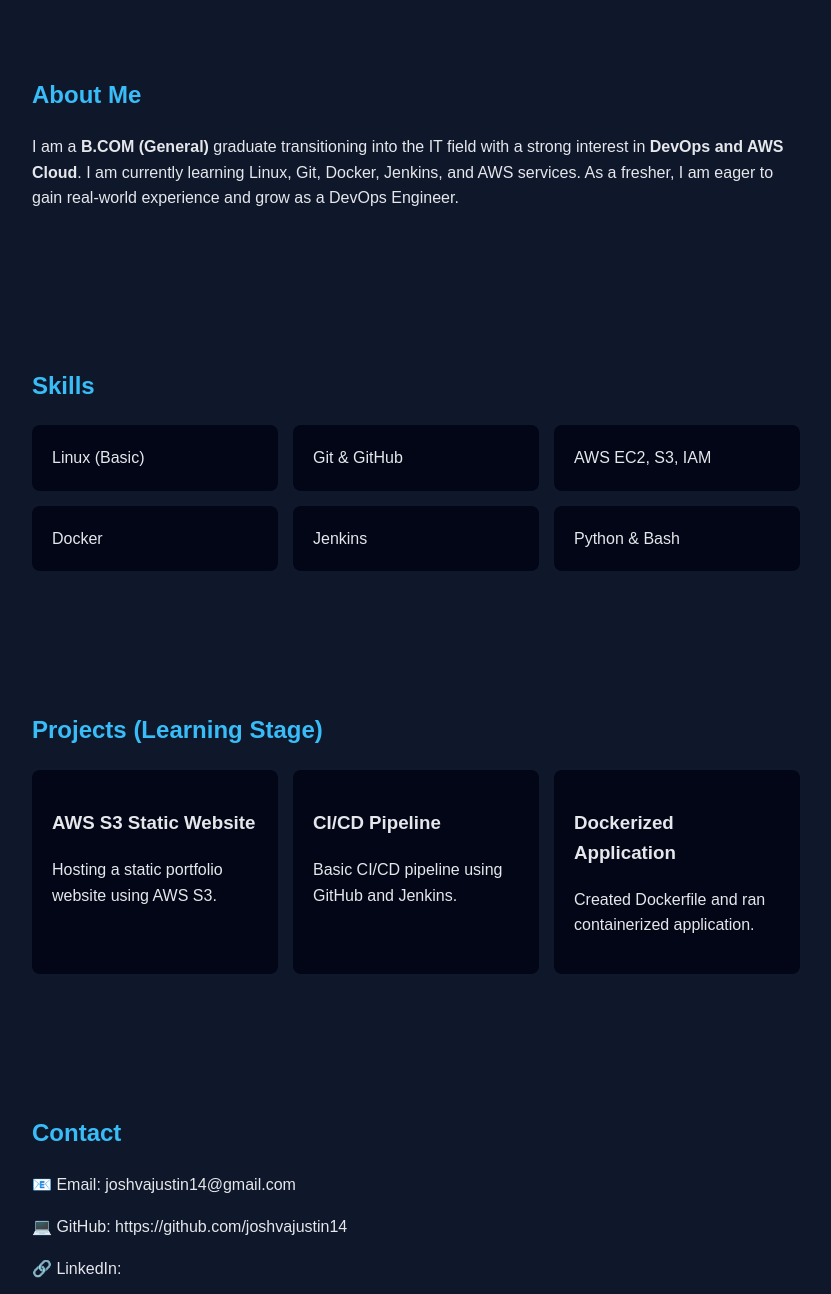
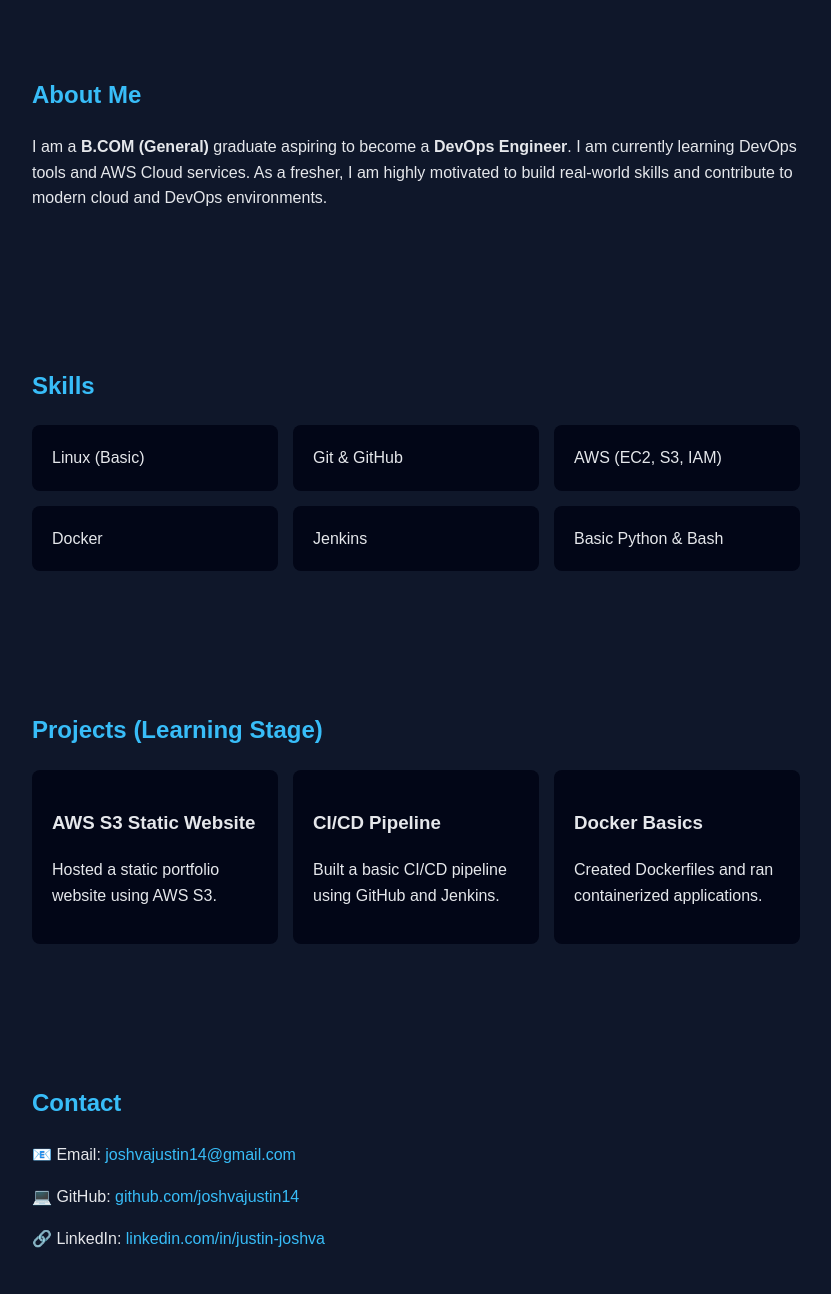
Before and after one commit to joshvajustin14/joshvajustin14.github.io, a plain HTML site: page index.html in a window 1280 px wide. Shown: the part 360-1654 px from the top of the page, without its empty margins (224-1055 px from the left). Drawn offline with Linux system fonts and the light colour scheme.

Commit message:
second commit
Updated HTML structure and styling for improved readability and consistency. Revised content in the 'About Me', 'Skills', 'Projects', and 'Contact' sections.

```diff
--- a/index.html
+++ b/index.html
@@ -8,15 +8,15 @@
     body {
       margin: 0;
       font-family: Arial, sans-serif;
-  background: #0f172a;
+      background-color: #0f172a;
       color: #e5e7eb;
       line-height: 1.6;
     }
 
     header {
+      background-color: #020617;
       text-align: center;
       padding: 70px 20px;
-  background: #020617;
     }
 
     header h1 {
@@ -32,7 +32,7 @@
     nav {
       position: sticky;
       top: 0;
-  background: #020617;
+      background-color: #020617;
       display: flex;
       justify-content: center;
       gap: 30px;
@@ -61,20 +61,25 @@
     }
 
     .box {
-  background: #020617;
+      background-color: #020617;
       padding: 20px;
       border-radius: 8px;
     }
 
+    a {
+      color: #38bdf8;
+      text-decoration: none;
+    }
+
     footer {
+      background-color: #020617;
       text-align: center;
       padding: 20px;
-  background: #020617;
       color: #94a3b8;
     }
   </style>
+</head>
 
-</head>
 <body>
 
 <header>
@@ -92,11 +97,10 @@
 <section id="about">
   <h2>About Me</h2>
   <p>
-    I am a <strong>B.COM (General)</strong> graduate transitioning into the IT field
-    with a strong interest in <strong>DevOps and AWS Cloud</strong>.
-    I am currently learning Linux, Git, Docker, Jenkins, and AWS services.
-    As a fresher, I am eager to gain real-world experience and grow as a
-    DevOps Engineer.
+    I am a <strong>B.COM (General)</strong> graduate aspiring to become a
+    <strong>DevOps Engineer</strong>. I am currently learning DevOps tools
+    and AWS Cloud services. As a fresher, I am highly motivated to build
+    real-world skills and contribute to modern cloud and DevOps environments.
   </p>
 </section>
 
@@ -105,10 +109,10 @@
   <div class="skills">
     <div class="box">Linux (Basic)</div>
     <div class="box">Git & GitHub</div>
-    <div class="box">AWS EC2, S3, IAM</div>
+    <div class="box">AWS (EC2, S3, IAM)</div>
     <div class="box">Docker</div>
     <div class="box">Jenkins</div>
-    <div class="box">Python & Bash</div>
+    <div class="box">Basic Python & Bash</div>
   </div>
 </section>
 
@@ -117,29 +121,39 @@
   <div class="projects">
     <div class="box">
       <h3>AWS S3 Static Website</h3>
-      <p>Hosting a static portfolio website using AWS S3.</p>
+      <p>Hosted a static portfolio website using AWS S3.</p>
     </div>
     <div class="box">
       <h3>CI/CD Pipeline</h3>
-      <p>Basic CI/CD pipeline using GitHub and Jenkins.</p>
+      <p>Built a basic CI/CD pipeline using GitHub and Jenkins.</p>
     </div>
     <div class="box">
-      <h3>Dockerized Application</h3>
-      <p>Created Dockerfile and ran containerized application.</p>
+      <h3>Docker Basics</h3>
+      <p>Created Dockerfiles and ran containerized applications.</p>
     </div>
   </div>
 </section>
 
 <section id="contact">
   <h2>Contact</h2>
-  <p>📧 Email: joshvajustin14@gmail.com</p>
-  <p>💻 GitHub: https://github.com/joshvajustin14</p>
-  <p>🔗 LinkedIn: <p>🔗 LinkedIn:
+
+  <p>📧 Email:
+    <a href="mailto:joshvajustin14@gmail.com">
+      joshvajustin14@gmail.com
+    </a>
+  </p>
+
+  <p>💻 GitHub:
+    <a href="https://github.com/joshvajustin14" target="_blank">
+      github.com/joshvajustin14
+    </a>
+  </p>
+
+  <p>🔗 LinkedIn:
     <a href="https://www.linkedin.com/in/justin-joshva-6810633a9/" target="_blank">
       linkedin.com/in/justin-joshva
     </a>
   </p>
-
 </section>
 
 <footer>
```
Lines whose indentation alone changed are shown as unchanged.
